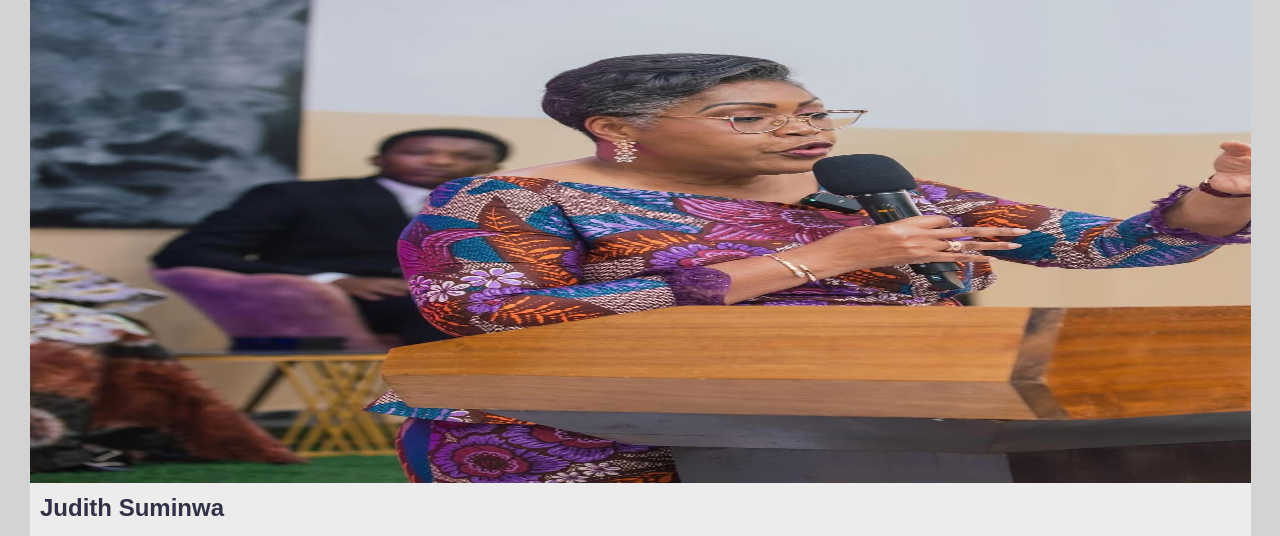
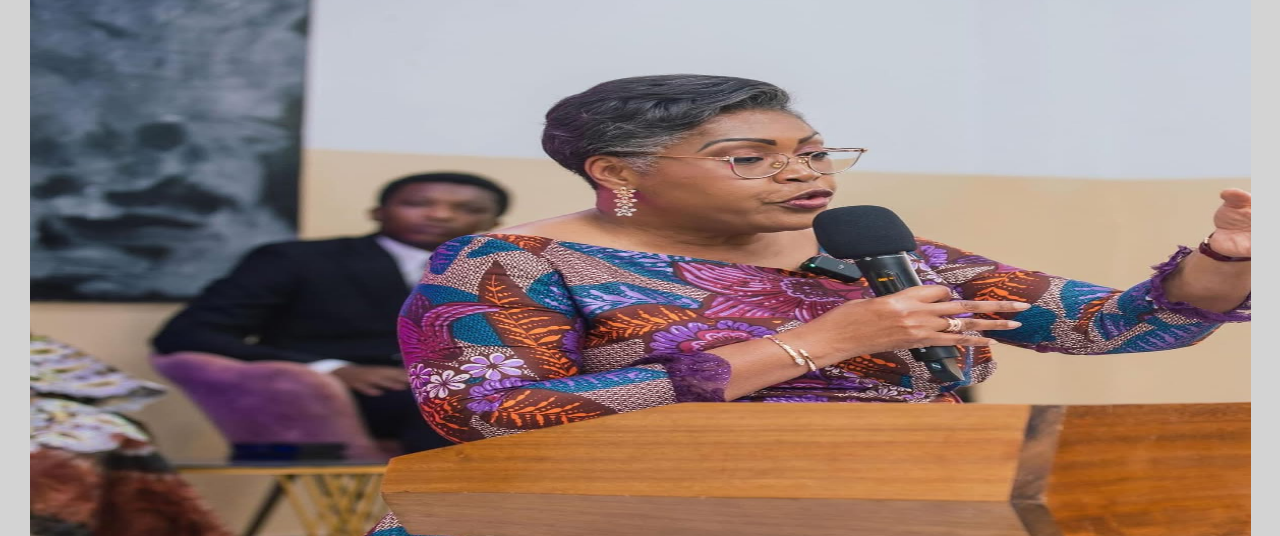
Before and after one commit to smithexauceyayama/projet, a plain HTML site: page index.html in a window 1280 px wide. Shown: the part 207-743 px from the top of the page. Drawn offline with Linux system fonts and the light colour scheme.

Commit message:
style.css
ajout des commentaires pour mon code

```diff
--- a/style.css
+++ b/style.css
@@ -94,25 +94,30 @@ body {
     margin-left: 52px;
     padding-top: 5px;
 }
-
+/* la date de mes articles */
 .card-date {
     font-size: 12px;
     margin-left: 52px;
     padding-top: 4px;
     color: rgba(0,0,0,0.38);
 }
+/* la taille de mes images */
 .card-img {
     width: 100%;
+    height: 650px;
 }
+/* le corps de ma card la ou se trouve les ecrits */
 .card-body {
     margin-top: 20px;
 }
+/* la couleur de titre des mes articles */
 .color-titel {
     color: blue;
 }
 .color-titel {
     color: rgb(48, 48, 70);
 }
+/* les ecrits dans ma card */
 .card-body-contenu {
     padding-left: 10px;
     padding-right: 10px;
@@ -134,6 +139,7 @@ body {
 .logo {
     border-radius: 50%;
 }
+/* l'arrière plan de mon apropos */
 .body{
     background: linear-gradient(to bottom, #000, #0008), url(/img/rueupc.JPG) center/cover;
     color: #FFF;
```
